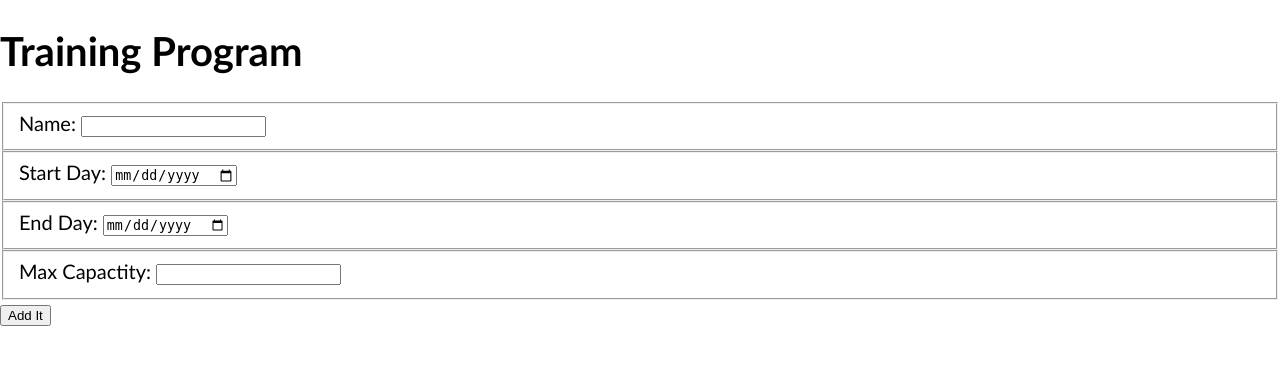
After one commit to nss-day-cohort-33/bangazon-workforce-management-kingdom-of-glyweth, a Django app: page /training/form in a window 1280 px wide. The commit adds this page. Shown: the top 365 px of the page. Run offline with Django 3.2, Linux system fonts and the light colour scheme; a user stored in the database is signed in.

Commit message:
added training entry form

```diff
--- /dev/null
+++ b/hrapp/templates/training/form.html
@@ -0,0 +1,32 @@
+{% extends 'shared/base.html' %}
+
+{% block content %}
+    <h1>Training Program</h1>
+
+
+    <form action="{% url 'hrapp:training_list' %}" method="post">
+        {% csrf_token %}
+        <fieldset>
+            <label for="name">Name: </label>
+            <input id="name" type="text" name="name">
+        </fieldset>
+        {% comment %} <fieldset>
+            <label for="discription">Discription: </label>
+            <input id="discription" type="text" name="discription">
+        </fieldset> {% endcomment %}
+        <fieldset>
+            <label for="start_date">Start Day: </label>
+            <input id="start_date" type="date" name="start_date">
+        </fieldset>
+        <fieldset>
+            <label for="end_date">End Day: </label>
+            <input id="end_date" type="date" name="end_date">
+        </fieldset>
+        <fieldset>
+            <label for="capactity">Max Capactity: </label>
+            <input id="capactity" type="text" name="capactity">
+        </fieldset>
+
+        <input type="submit" value="Add It" />
+    </form>
+{% endblock content %}
--- a/hrapp/templates/training/training_list.html
+++ b/hrapp/templates/training/training_list.html
@@ -2,6 +2,8 @@
 
 {% block content %}
 <h1>Training Programs</h1>
+
+<a href="{% url 'hrapp:training_form' %}">Add Program</a>
 
 <ol>
 {% for program in training %}
--- a/hrapp/urls.py
+++ b/hrapp/urls.py
@@ -10,4 +10,5 @@ urlpatterns = [
     path('logout/', logout_user, name='logout'),
     path('employees/', employee_list, name='employee_list'),
     path('training/', training_list, name='training_list'),
+    path('training/form', training_form, name='training_form'),
 ]
--- a/hrapp/views/__init__.py
+++ b/hrapp/views/__init__.py
@@ -3,3 +3,4 @@ from .home import home
 from .auth.logout import logout_user
 from .connections import Connection
 from .training.training_list import training_list
+from .training.form import training_form
--- /dev/null
+++ b/hrapp/views/training/form.py
@@ -0,0 +1,13 @@
+import sqlite3
+from django.shortcuts import render
+from django.contrib.auth.decorators import login_required
+from hrapp.models import Training_Program
+from ..connections import Connection
+
+@login_required
+def training_form(request):
+    if request.method == 'GET':
+        template = 'training/form.html'
+        context = {}
+
+        return render(request, template, context)
```
Also changed, not shown: hrapp/views/training/training_list.py (+20 -6 lines).
